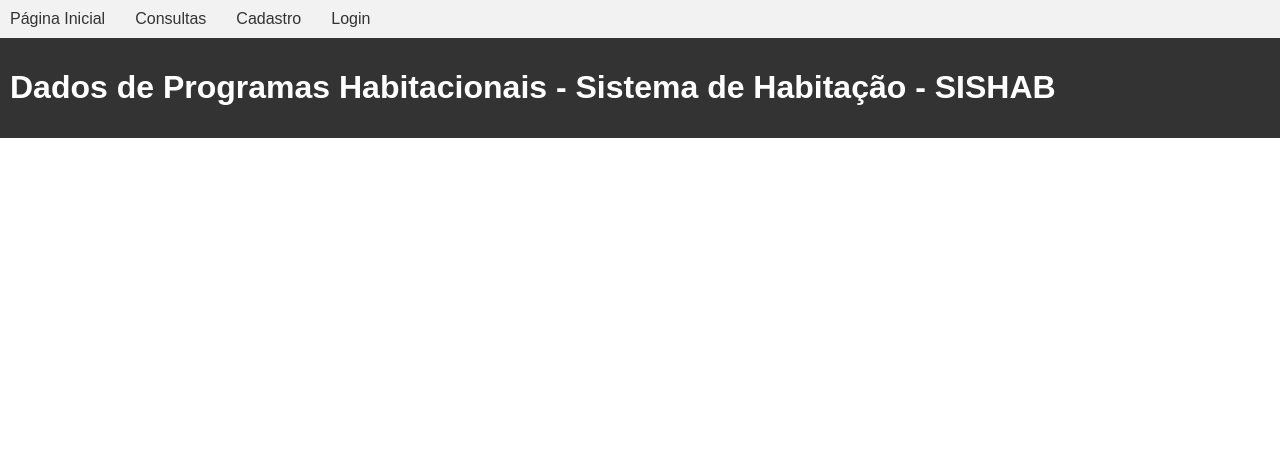
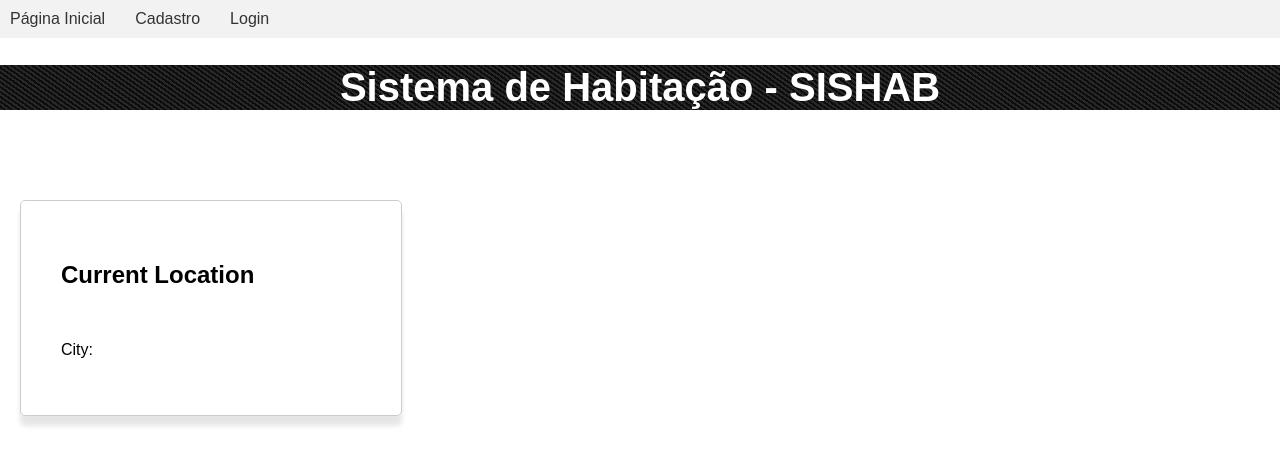
Before and after one commit to PauloMateusCunhaSampaio/sishab, a React (Vite) app in the folder front/: page / in a window 1280 px wide. Shown: the top 464 px of the page. Built offline with nearby package versions, Linux system fonts and the light colour scheme; no server answers.

Commit message:
localizacao na home

```diff
--- /dev/null
+++ b/front/src/API/location.js
@@ -0,0 +1,7 @@
+import axios from "axios";
+
+export async function loc() {
+    const l = (await axios.request("https://ipapi.co/json")).data
+    return l
+
+}
--- a/front/src/components/Navbar.jsx
+++ b/front/src/components/Navbar.jsx
@@ -1,15 +1,30 @@
 import React from "react"
 import { Link } from 'react-router-dom'
 
-export default function Navbar() {
-    return (
+export default function Navbar(props) {
+    let {cons} = props
+    if(!cons){
+       return (
         <nav>
             <ul>
                 <li><Link to="/">Página Inicial</Link></li>
-                <li><Link to="/consultas">Consultas</Link></li>
                 <li><Link to="/cadastro">Cadastro</Link></li>
                 <li><Link to="/login">Login</Link></li>
             </ul>
         </nav>
-    );
+    )
+    }
+    else{
+        return (
+            <nav>
+                <ul>
+                    <li><Link to="/">Página Inicial</Link></li>
+                    <li><Link to="/consultas">Consultas</Link></li>
+                    <li><Link to="/cadastro">Cadastro</Link></li>
+                    <li><Link to="/login">Login</Link></li>
+                </ul>
+            </nav>
+        )
+    }
+
 }
--- a/front/src/routes/Cadastro.jsx
+++ b/front/src/routes/Cadastro.jsx
@@ -1,10 +1,10 @@
 import React from 'react'
-import Navbar from '../components/navbar'
+import Navbar from '../components/Navbar'
 
 export default function Cadastro() {
     return (
         <>
-            <Navbar/>
+            <Navbar cons={false} />
             <header>
                 <h1>Cadastro</h1>
             </header>
--- a/front/src/routes/Consultas.jsx
+++ b/front/src/routes/Consultas.jsx
@@ -1,5 +1,5 @@
 import React, { useId, useState } from 'react'
-import Navbar from '../components/navbar'
+import Navbar from '../components/Navbar'
 import Btn from '../components/Btn'
 import { consulta } from '../API/consultas.js'
 
@@ -32,7 +32,7 @@ export default function Consultas() {
 
     return (
         <>
-            <Navbar />
+            <Navbar cons={true}/>
             <header>
                 <h1>Consultas</h1>
             </header>
--- a/front/src/routes/Home.jsx
+++ b/front/src/routes/Home.jsx
@@ -1,15 +1,45 @@
 import React from 'react'
-import Navbar from '../components/navbar'
+import Navbar from '../components/Navbar'
+import { useState, useEffect } from 'react';
+import { loc } from '../API/location';
 
 export default function Home() {
-    return (
-        <>
-            <Navbar/>
-            <header>
-                <h1>Dados de Programas Habitacionais - Sistema de Habitação - SISHAB</h1>
-            </header>
+    const [currLocation, setCurrLocation] = useState([]);
+    const l = sessionStorage.getItem("safeLoc")
+
+    useEffect(() => {
+        if(l)
+        {
+            setCurrLocation(l)
+        }
+        else
+        {
+            getLocation()
+            sessionStorage.setItem("safeLoc", currLocation)
+        }
+
+    },[]);
+
+    const getLocation = async () => {
+        loc()
+        .then((data) => {
+            setCurrLocation(data.city)
+        })
+    }
+
+        return (
+            <>
+                <Navbar cons={false} />
+                <div>
+                    <h1 className='aside'>Sistema de Habitação - SISHAB</h1>
+                    <div id="exclusive-container">
+                    <h2>Current Location</h2>
+                    <p>City: {currLocation} </p>
+
+                    </div>
+                </div>
 
 
-        </>
-    )
-}
+            </>
+        )
+    }
--- a/front/src/routes/Login.jsx
+++ b/front/src/routes/Login.jsx
@@ -1,8 +1,9 @@
 import React from 'react'
-import Navbar from '../components/navbar'
+import Navbar from '../components/Navbar'
 import { useState } from "react"
 import Btn from '../components/Btn'
 import {log} from '../API/log.js'
+
 
 export default function Login() {
     const [email, setEmail] = useState("");
@@ -25,25 +26,26 @@ export default function Login() {
 
         return (
             <>
-                <Navbar />
+                <Navbar cons={false} />
                 <header>
-                    <h1>Login</h1>
+                <h1>Login</h1>
                 </header>
 
                 <section>
+
                     <h2>Bem vindo</h2>
                     <div id="login-container"></div>
                     <div className="card">
                         <p>Insira seus dados para acessar o sistema</p>
                     </div>
-                    <div className="containerLogin">
+                    <div className="container">
                         <div>
                             <p className="custom-paragraph">Email</p>
                             <input
                                 className='input'
                                 type="email"
                                 value={email}
-                                onChange={(e) => setEmail(e.target.value)}
+                                onChange={(e, key) => setEmail(e.target.value)}
                             />
                         </div>
                         <div>
@@ -52,7 +54,7 @@ export default function Login() {
                                 className='input'
                                 type="senha"
                                 value={senha}
-                                onChange={(e) => setSenha(e.target.value)}
+                                onChange={(e, key) => setSenha(e.target.value)}
                             />
                         </div>
                         <div className='btnLogin'>
--- a/front/src/styles.css
+++ b/front/src/styles.css
@@ -48,7 +48,7 @@ body {
   margin-bottom: 20px;
 }
 
-  .containerLogin {
+.container{
   gap: 16px;
   width: 300px;
   margin: 0 auto;
@@ -58,6 +58,21 @@ body {
   box-shadow: 0 10px 5px rgba(0, 0, 0, 0.1);
   display: flex;
   flex-direction: column;
+}
+
+#exclusive-container{
+  gap: 16px;
+  width: 300px;
+  margin: 0 auto;
+  padding: 40px;
+  border: 1px solid #ccc;
+  border-radius: 5px;
+  box-shadow: 0 10px 5px rgba(0, 0, 0, 0.1);
+  display: flex;
+  flex-direction: column;
+  position: fixed;
+  top: 200px;
+  left: 20px;
 }
 
 .custom-paragraph {
@@ -70,12 +85,31 @@ body {
   box-shadow: 0 2px 5px rgba(0, 0, 0, 0.1);
 }
 
-  .input{
+.input {
   width: 100%;
 }
 
-  .btnLogin{
+.btnLogin {
   display: flex;
   justify-content: center;
   align-items: center;
 }
+
+.aside {
+  background: repeating-linear-gradient(
+    35deg,
+    hsl(240, 1%, 16%) 0px 2px,
+    hsl(240, 4%, 5%) 0px 4px
+  );
+  mix-blend-mode: multiply;
+  animation: none 40000ms infinite linear;
+
+  display: flex;
+  align-items: center;
+  justify-content: center;
+  font-size: 5vmin;
+  font-weight: 900;
+
+  color: rgb(255, 255, 255);
+
+}
```
Lines whose indentation alone changed are shown as unchanged.
